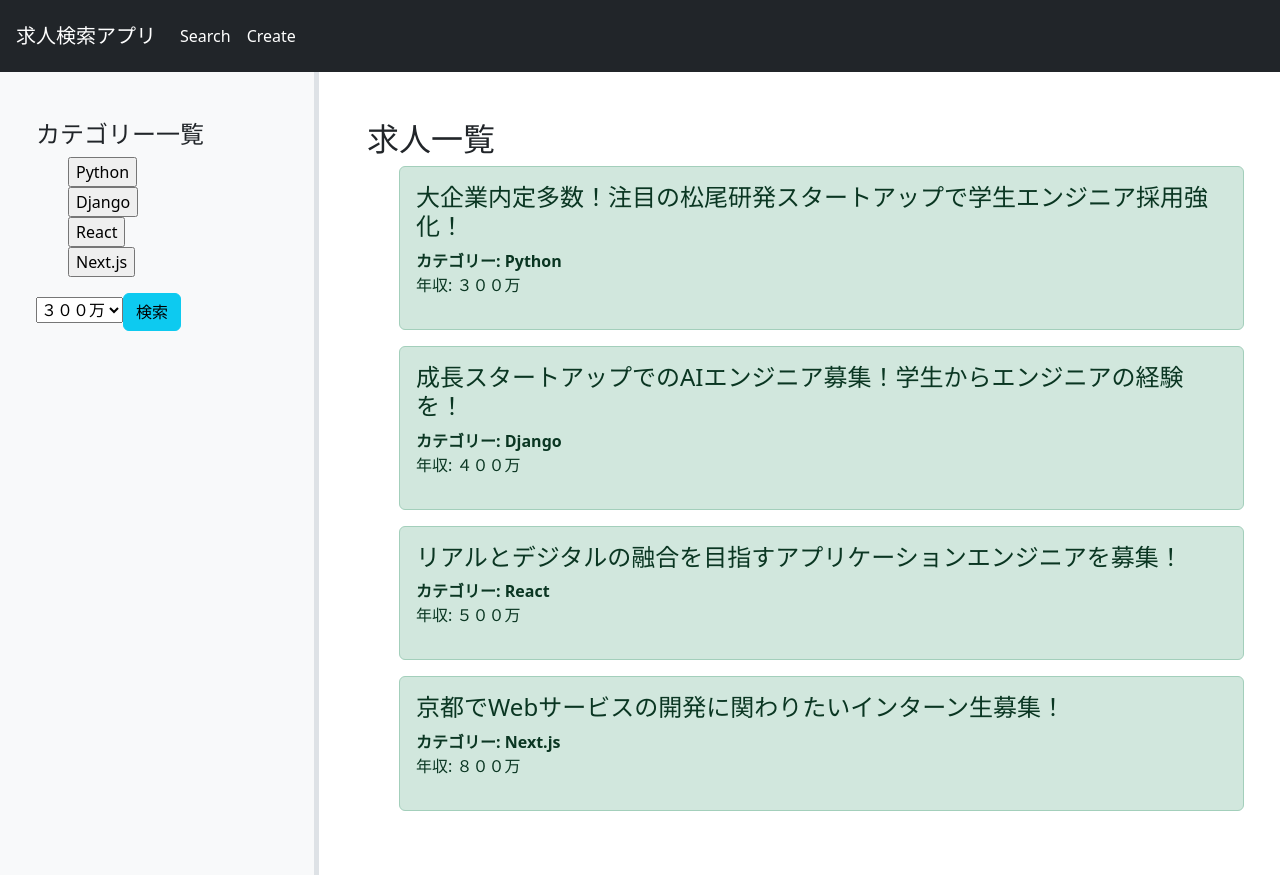
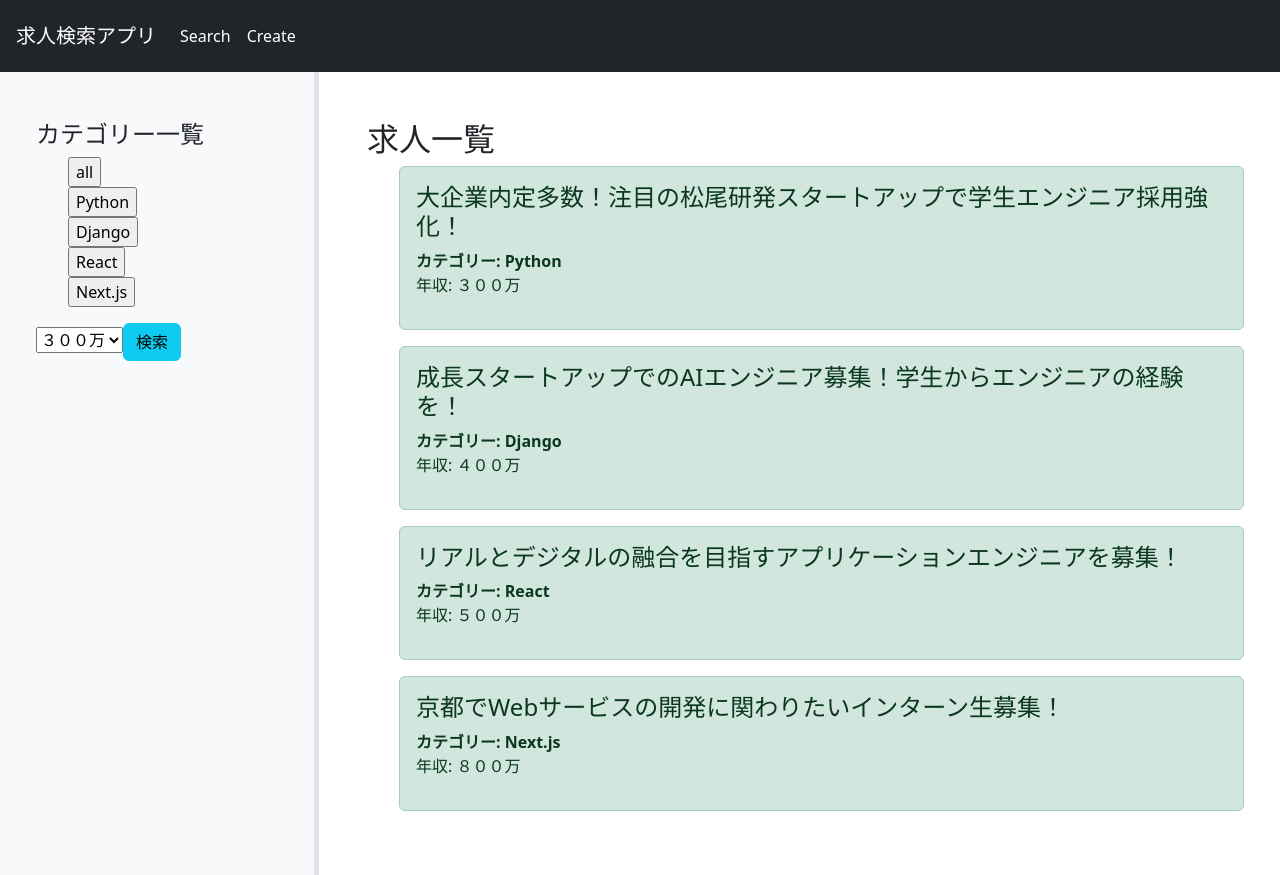
Before and after one commit to ajdjaiuoapooiad/react-test, a React (Vite) app: page / in a window 1280 px wide. Built offline with nearby package versions, Linux system fonts and the light colour scheme.

Commit message:
Filter category ok

```diff
--- a/src/pages/Search.jsx
+++ b/src/pages/Search.jsx
@@ -6,8 +6,10 @@ import Category from "../components/Category";
 
 
 const Search = () => {
+    const allCategorys = ['all', ...new Set(data.map((item) => item.category ))]
     const [ jobs,setJobs ] = useState(data)
-    const categorys = Array.from(new Set(jobs.map((job) => job.category)));
+    const [ categorys,setCategorys ] = useState(allCategorys)
+
     const incomes = Array.from(new Set(jobs.map((job) => job.income)))
 
     const filterItems = (category) => {
```
